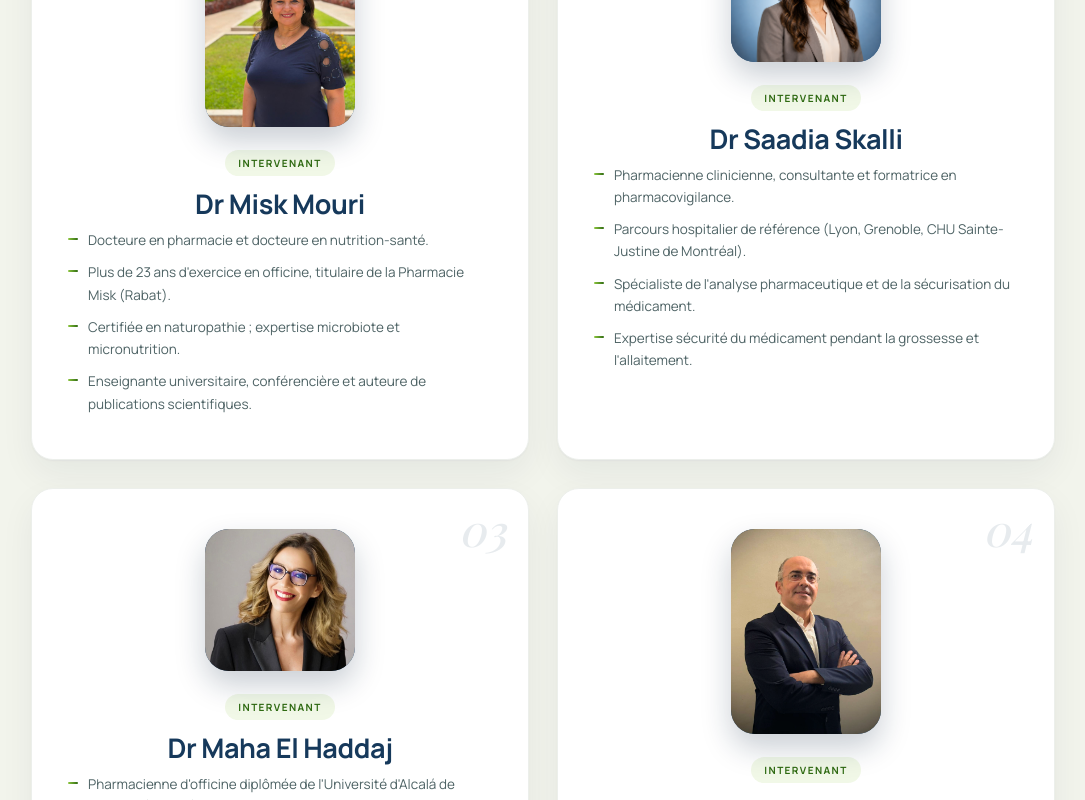
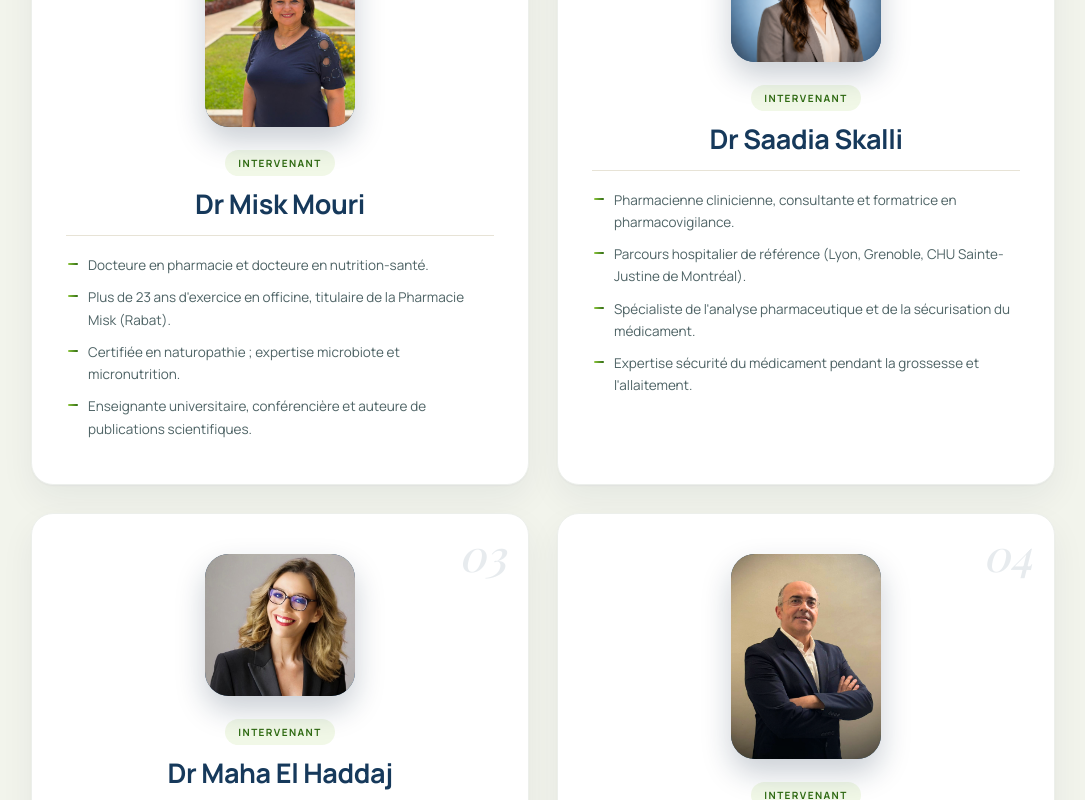
Before and after one commit to SouhailBechchari/lpmacademy, a React (Vite) app: page / in a window 1280 px wide. Shown: the part 8460-9260 px from the top of the page, without its empty margins (97-1182 px from the left). Built offline with nearby package versions, Linux system fonts and the light colour scheme; a web font is replaced by a local one.

Commit message:
Restaurer le trait séparateur sous le nom des intervenants

```diff
--- a/src/styles.css
+++ b/src/styles.css
@@ -768,7 +768,12 @@ body.has-mouse * { cursor: none !important; }
   margin-bottom: 12px;
 }
 .st.warn { color: #9a7b12; background: rgba(154,123,18,.12); }
-.spk h3 { font: 700 27px/1.15 'Manrope', sans-serif; margin-bottom: 6px; }
+.spk h3 {
+  font: 700 27px/1.15 'Manrope', sans-serif;
+  margin: 0 auto 18px;
+  padding-bottom: 16px;
+  border-bottom: 1px solid var(--line);
+}
 .spk .role {
   color: var(--green); font-weight: 600; font-size: 13px; letter-spacing: 0.03em;
   margin: 0 auto 18px; padding-bottom: 16px; border-bottom: 1px solid var(--line);
```
